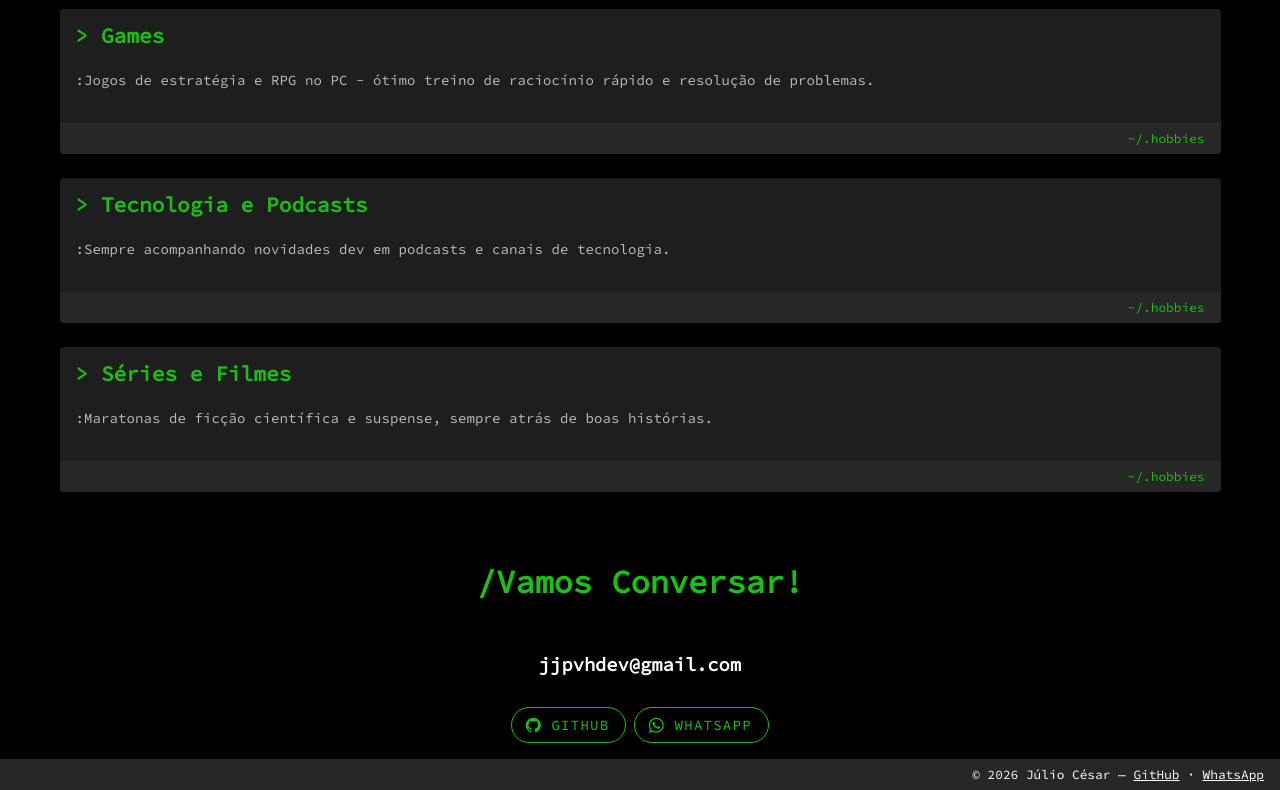
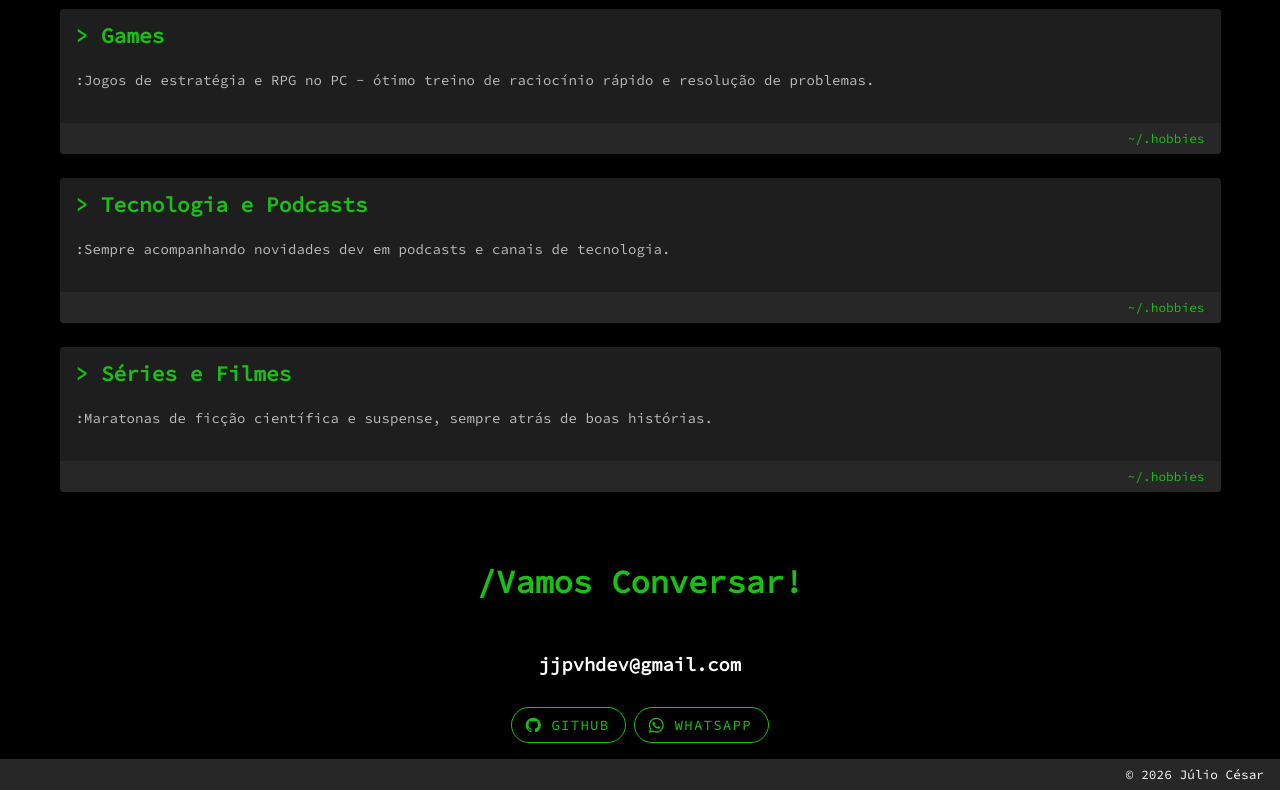
Before and after one commit to juliopvh/Portif-lio, a plain HTML site: page index.html in a window 1280 px wide. Shown: the part 3093-3883 px from the top of the page. Drawn offline with nearby package versions, Linux system fonts and the light colour scheme.

Commit message:
Simplifica rodape: apenas assinatura (links ja estao no contato)

```diff
--- a/index.html
+++ b/index.html
@@ -192,10 +192,7 @@
         <footer class="v-footer v-sheet theme--dark" data-booted="true">
           <!-- Baseado no template "Hacker" do projeto Freefolio (OSSPH), por Jofferson R Tiquez — MIT: https://github.com/OSSPhilippines/freefolio -->
           <v-spacer></v-spacer>
-          <small>© 2026 Júlio César —
-            <a href="https://github.com/juliopvh" target="_blank" style="color: inherit;">GitHub</a> ·
-            <a href="https://wa.me/5569992926605" target="_blank" style="color: inherit;">WhatsApp</a>
-          </small>
+          <small>© 2026 Júlio César</small>
         </footer>
       </v-app>
     </div>
```
